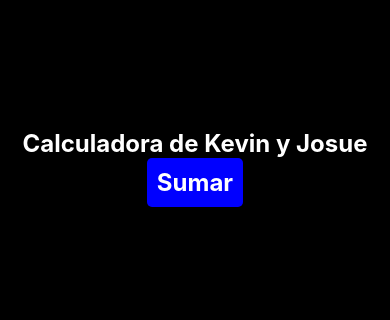
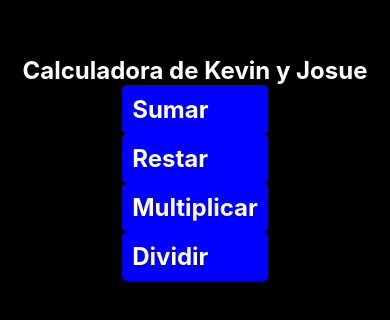
Before and after one commit to LordGovenate/Calculadora-en-React-Native, a React Native app: screen / in a window 390 px wide. Shown: the part 254-574 px from the top of the page. Built offline with nearby package versions, Linux system fonts and the light colour scheme.

Commit message:
Agregar botones de operaciones a la calculadora en App.js

```diff
--- a/App.js
+++ b/App.js
@@ -10,6 +10,18 @@ export default function App() {
       <View>
         <TouchableOpacity style={styles.button}>
           <Text style={styles.title}>Sumar</Text>
+        </TouchableOpacity>
+
+        <TouchableOpacity style={styles.button}>
+          <Text style={styles.title}>Restar</Text>
+        </TouchableOpacity>
+
+        <TouchableOpacity style={styles.button}>
+          <Text style={styles.title}>Multiplicar</Text>
+        </TouchableOpacity>
+
+        <TouchableOpacity style={styles.button}>
+          <Text style={styles.title}>Dividir</Text>
         </TouchableOpacity>
       </View>
 
```
